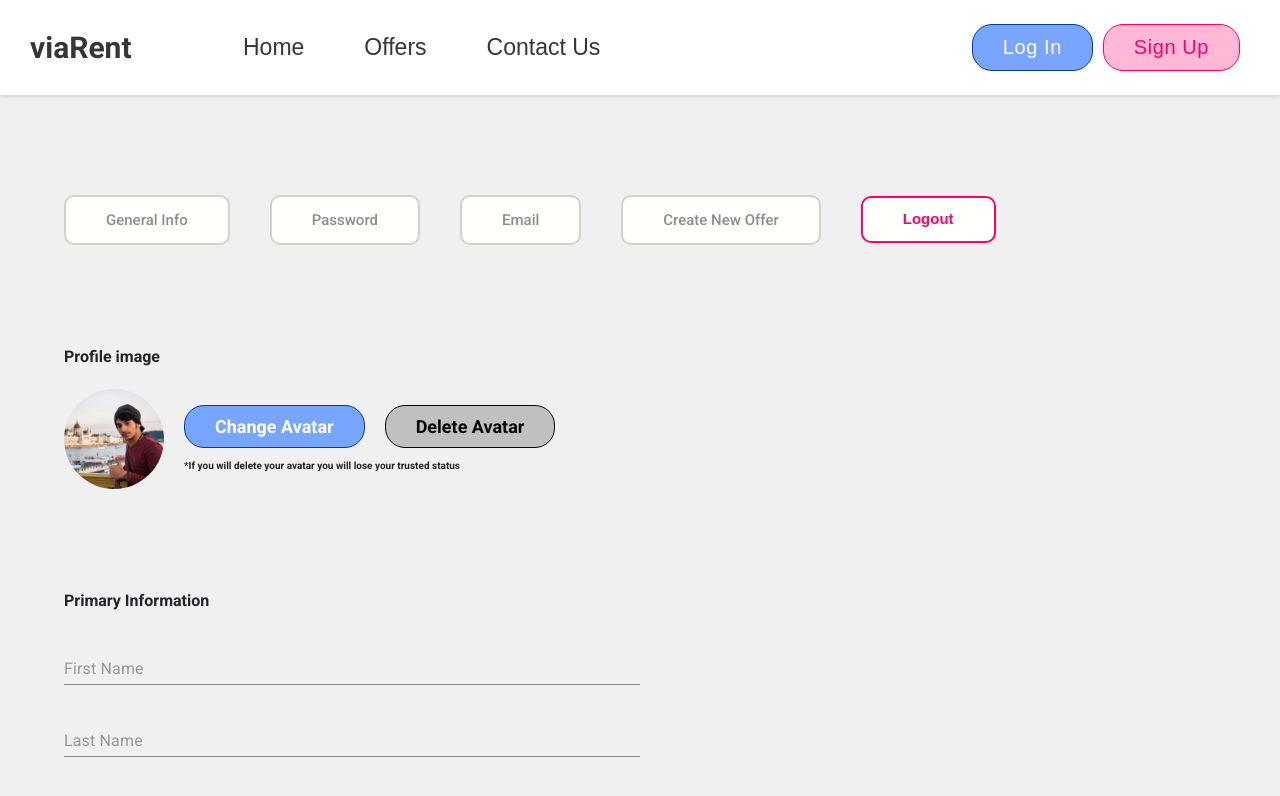
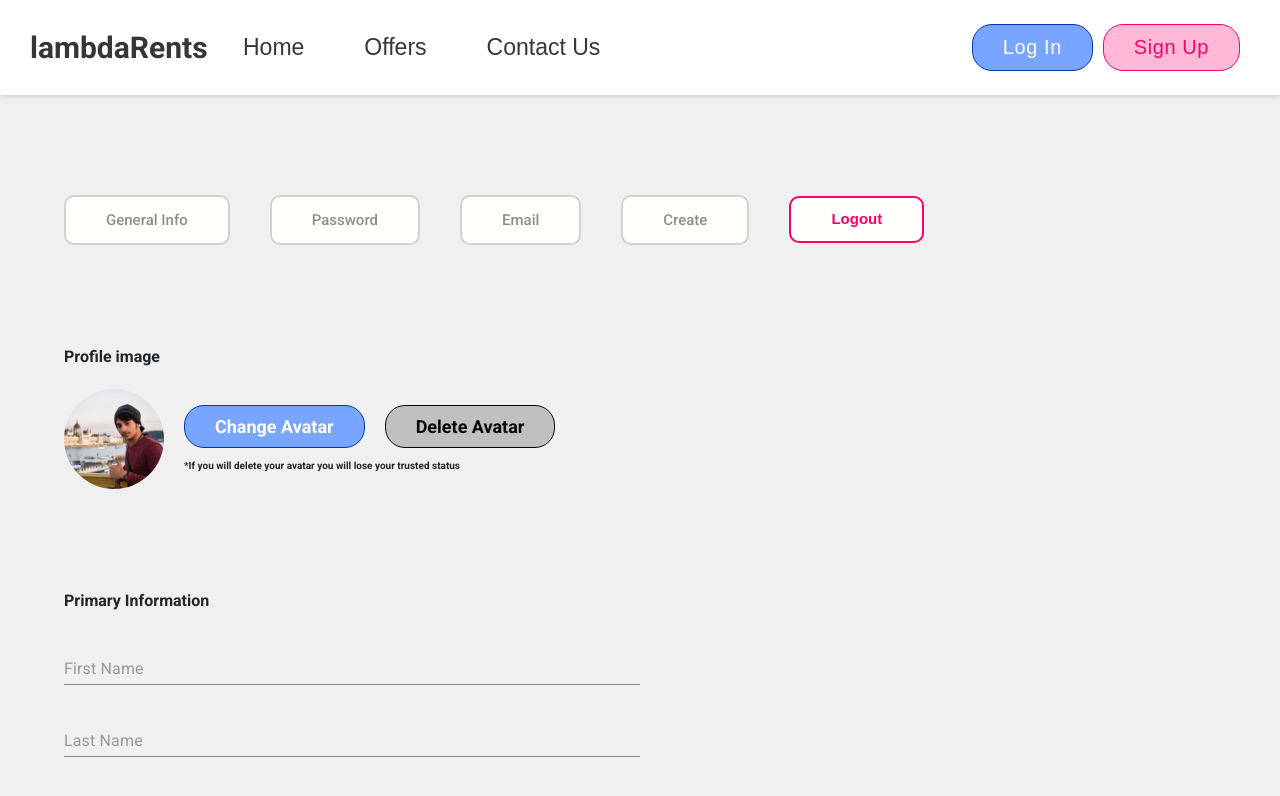
Before and after one commit to AbduAliAndrei/fullstack-renting-application, a Next.js app: page /profile in a window 1280 px wide. Shown: the top 796 px of the page. Built offline with nearby package versions, Linux system fonts and the light colour scheme; no server answers.

Commit message:
change create btn in profile page

```diff
--- a/components/Nav.tsx
+++ b/components/Nav.tsx
@@ -129,7 +129,7 @@ export default function Nav({}: NavLinkProps) {
       </label>
       <div className="logo">
         <Link href="/">
-          <a>viaRent</a>
+          <a>lambdaRents</a>
         </Link>
       </div>
       <div className="menu">
--- a/pages/login.tsx
+++ b/pages/login.tsx
@@ -55,7 +55,7 @@ const Login = () => {
         <div className="login-form-header">
           <div className="logo">
             <Link href="/">
-              <a>viaRent</a>
+              <a>lambdaRents</a>
             </Link>
           </div>
           <div className="back-home-btn">
--- a/pages/profile.tsx
+++ b/pages/profile.tsx
@@ -365,7 +365,7 @@ const Profile = () => {
             router.push("/offers/createOffer");
           }}
         >
-          Create new offer
+          Create
         </Button>
         <form onSubmit={onLogout}>
           <button id="logoutBtn">Logout</button>
--- a/pages/register.tsx
+++ b/pages/register.tsx
@@ -69,7 +69,7 @@ const Register = () => {
         <div className="register-form-header">
           <div className="logo">
             <Link href="/">
-              <a>viaRent</a>
+              <a>lambdaRents</a>
             </Link>
           </div>
           <div className="back-home-btn">
```
Also changed, not shown: pages/test.tsx (indentation only).
